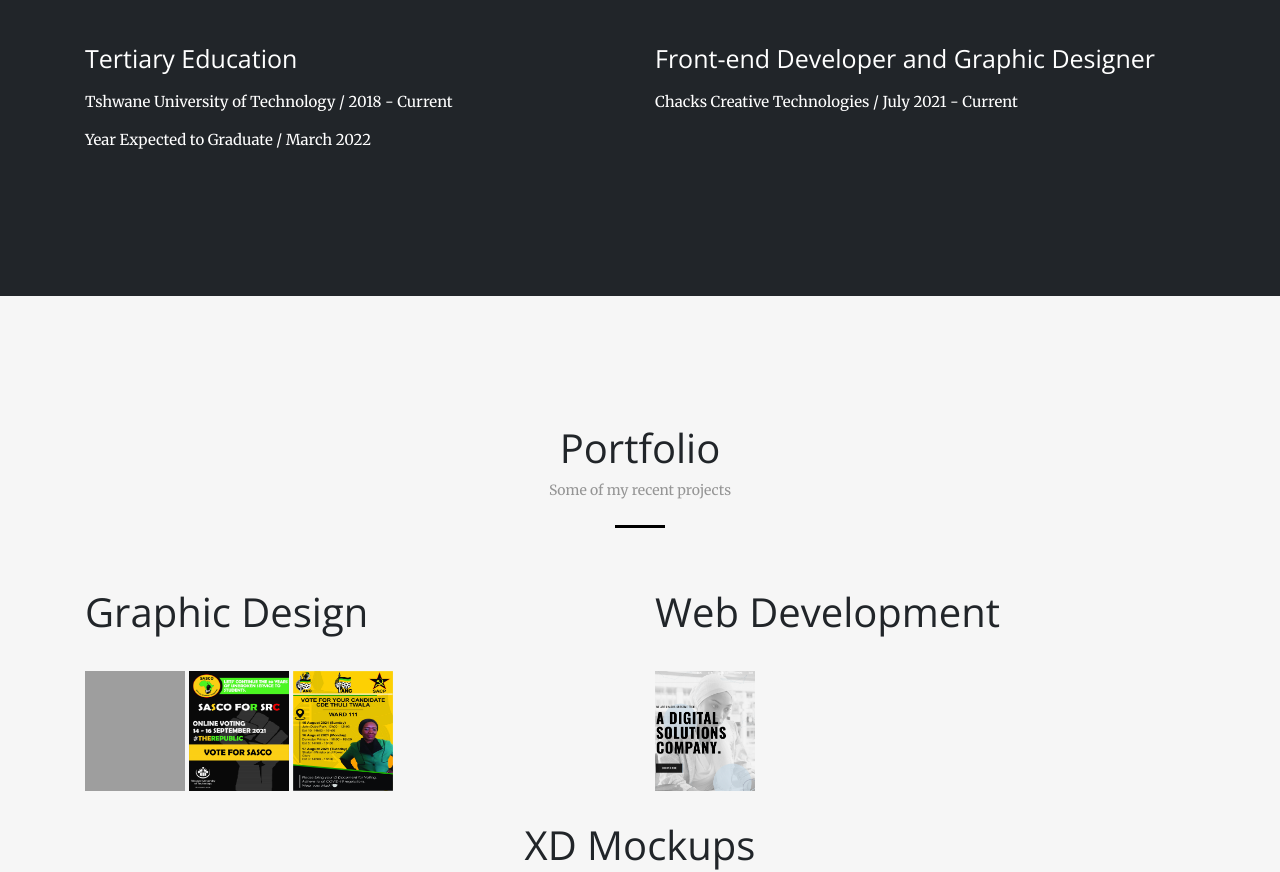
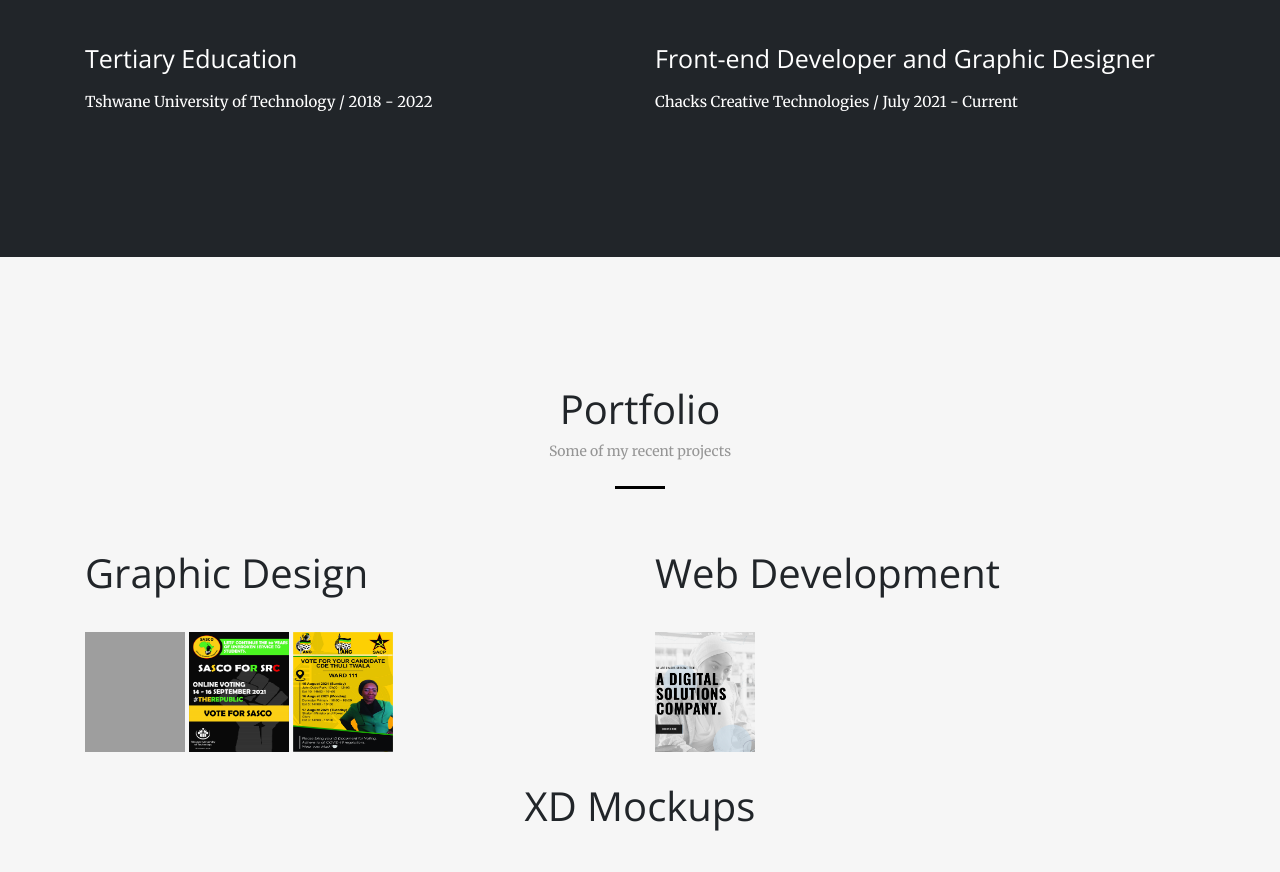
Before and after one commit to SiphesihleDhlamini/blueportfolio, a plain HTML site: page index.html in a window 1280 px wide. Shown: the part 2522-3394 px from the top of the page. Drawn offline with nearby package versions, Linux system fonts and the light colour scheme; grey boxes are pictures that could not be loaded.

Commit message:
Update index.html

```diff
--- a/index.html
+++ b/index.html
@@ -121,8 +121,8 @@
             <div class="row">
                 <div class="col-md-6">
                     <h1 style="font-size: 25px;line-height: 35px;margin-bottom: 15px;">Tertiary Education</h1>
-                    <p style="font-size: 15px;">Tshwane University of Technology / 2018 - Current</p>
-                    <p style="font-size: 15px;">Year Expected to Graduate / March 2022&nbsp;</p>
+			<p style="font-size: 15px;">Tshwane University of Technology / 2018 - 2022</p>
+
                 </div>
                 <div class="col-md-6">
                     <h1 style="font-size: 25px;line-height: 35px;margin-bottom: 15px;">Front-end Developer and Graphic Designer</h1>
@@ -209,7 +209,7 @@
                         <p style="font-size: 20px;text-align: center;">Email:<a id="contact-email" href="mailto:siphesihledhlamini384@gmail.com" style="font-size: 20px;">&nbsp;siphesihledhlamini384@gmail.com</a></p>
                     </div>
                     <div class="col-md-6">
-                        <p style="font-size: 20px;text-align: center;">Phone: +27813944667</p>
+			    <p style="font-size: 20px;text-align: center;">Phone: 0798194781</p>
                     </div>
                 </div>
             </div>
```
